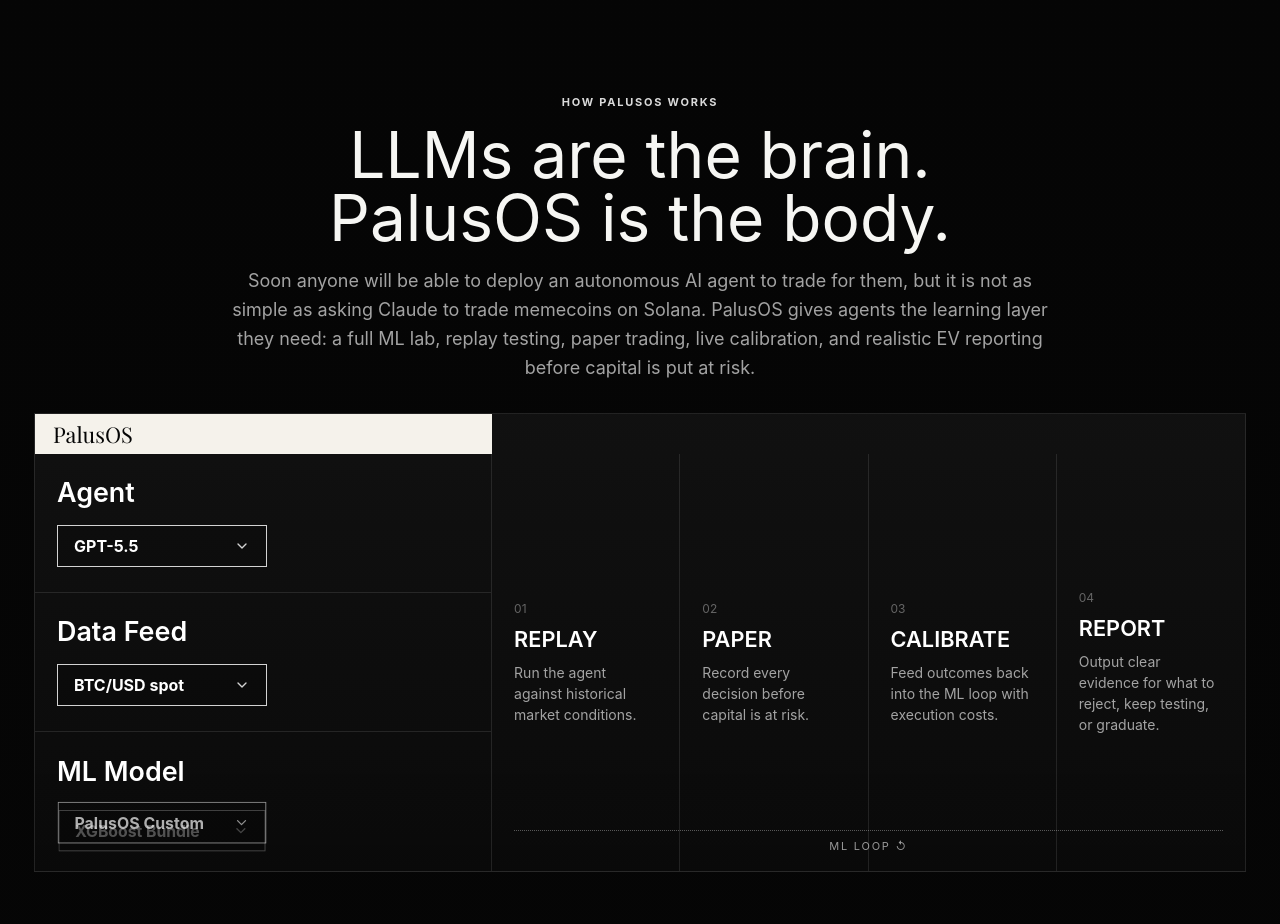
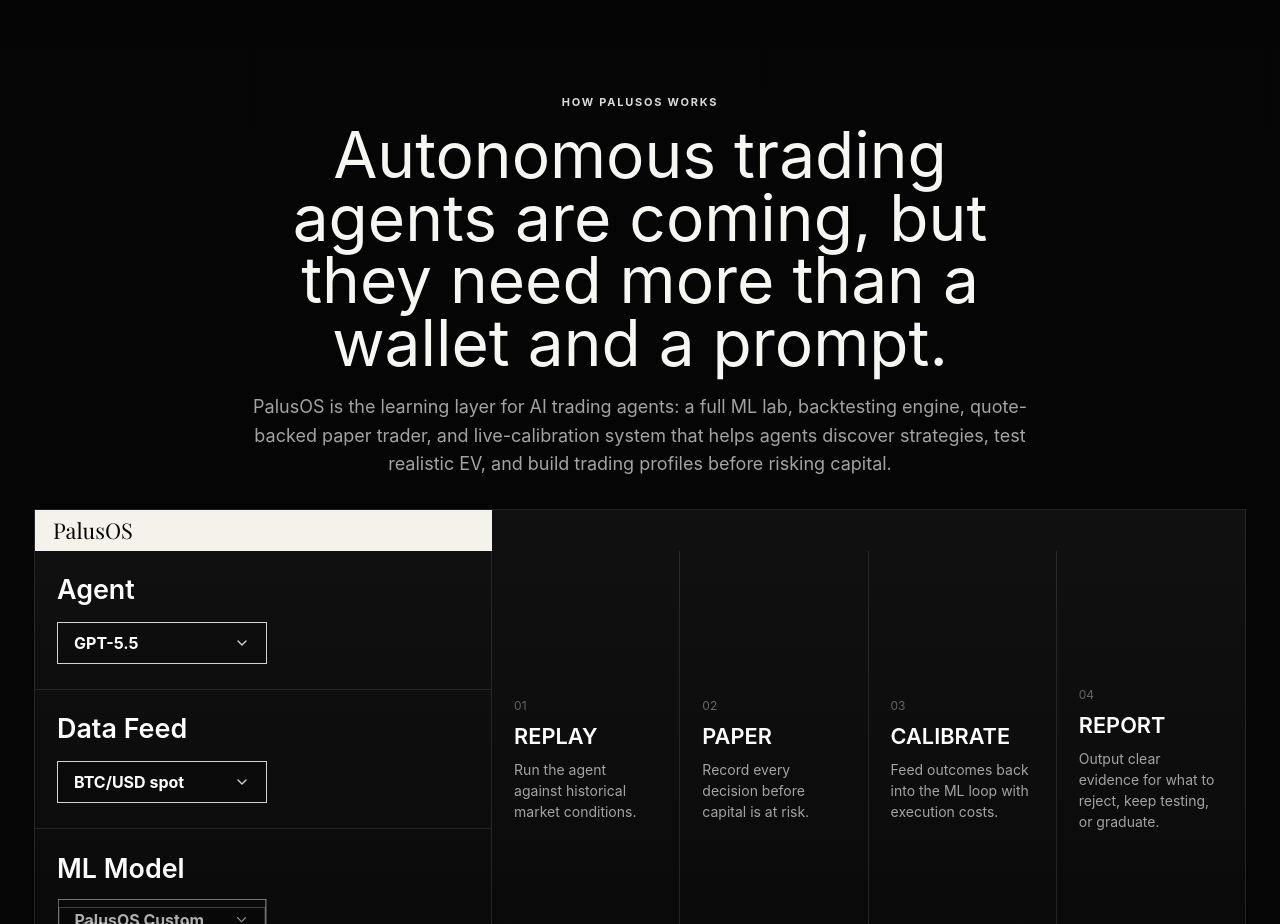
Before and after one commit to jasonheron/palusos, a React (Vite) app: page / in a window 1280 px wide. Shown: the part 802-1726 px from the top of the page. Built offline with nearby package versions, Linux system fonts and the light colour scheme.

Commit message:
Update PalusOS learning layer copy

```diff
--- a/src/App.tsx
+++ b/src/App.tsx
@@ -108,8 +108,8 @@
     <section className="system-section" id="architecture">
       <div className="section-heading compact">
         <span className="eyebrow">How PalusOS works</span>
-        <h2>LLMs are the brain. PalusOS is the body.</h2>
-        <p>Soon anyone will be able to deploy an autonomous AI agent to trade for them, but it is not as simple as asking Claude to trade memecoins on Solana. PalusOS gives agents the learning layer they need: a full ML lab, replay testing, paper trading, live calibration, and realistic EV reporting before capital is put at risk.</p>
+        <h2>Autonomous trading agents are coming, but they need more than a wallet and a prompt.</h2>
+        <p>PalusOS is the learning layer for AI trading agents: a full ML lab, backtesting engine, quote-backed paper trader, and live-calibration system that helps agents discover strategies, test realistic EV, and build trading profiles before risking capital.</p>
       </div>
 
       <div className="system-diagram" aria-label="PalusOS system diagram">
```
